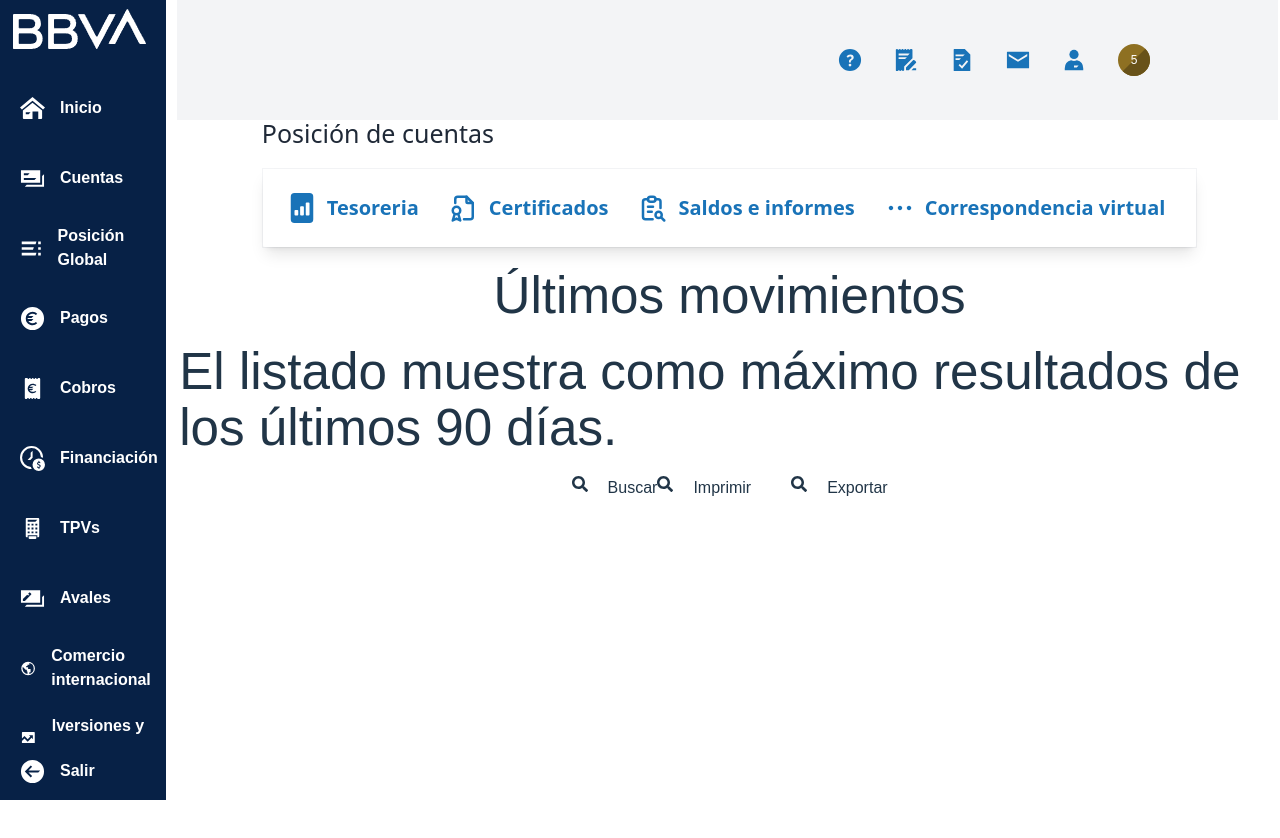
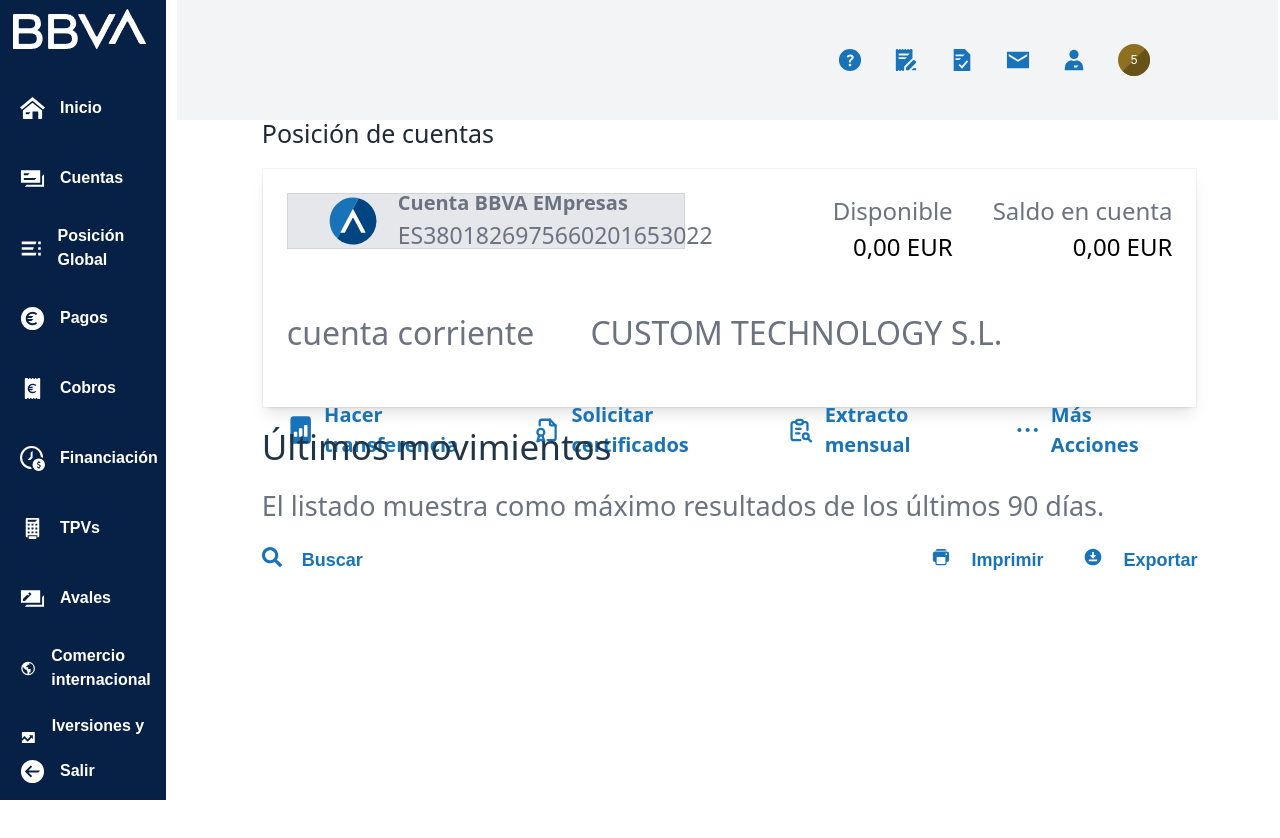
Before and after one commit to SakuraNoTamashi/clonBBVA, a React (Vite) app: page /portal/details in a window 1280 px wide. Shown: the top 838 px of the page. Built offline with nearby package versions, Linux system fonts and the light colour scheme.

Commit message:
upper content details

```diff
--- a/src/pages/dashboard/AccountMovements.tsx
+++ b/src/pages/dashboard/AccountMovements.tsx
@@ -5,6 +5,10 @@
 import { TbFileCertificate, TbReportSearch } from "react-icons/tb";
 import { IoIosMore } from "react-icons/io";
 import { FaSearch } from "react-icons/fa";
+import { bbvaLogo } from "../../assets";
+import { FaChevronDown } from "react-icons/fa";
+import { MdDownloadForOffline } from "react-icons/md";
+import { IoPrint } from "react-icons/io5";
 const AccountMovementsPage = () => {
   const [isSidebarOpen, setSidebarOpen] = useState(false);
   const openSidebar = () => {
@@ -24,65 +28,104 @@
             Posición de cuentas
           </h1>
         </div>
-        <div className="flex  w-[85%] h-[10vh]  justify-around border border-gray-100">
-          <div className="bg-white p-6 rounded-sm shadow-lg w-full h-full flex gap-[30px] font-sans">
+        <div className="flex  w-[85%] h-[30vh]  justify-around border border-gray-100">
+          <div className="bg-white p-6 rounded-sm shadow-lg w-full h-full flex flex-col font-sans gap-[50px]">
+            <div className="w-full flex justify-between">
+              <div className="w-[45%] h-[7vh] bg-gray-200 border border-gray-300 flex items-center gap-5">
+                <img
+                  src={bbvaLogo}
+                  width={50}
+                  className=" object-scale-down ml-10"
+                />
+                <div className="flex flex-col">
+                  <p className="text-[20px] text-gray-500 font-bold">
+                    Cuenta BBVA EMpresas
+                  </p>
+                  <p className="text-[23px] text-gray-500">
+                    ES3801826975660201653022
+                  </p>
+                </div>
+                <FaChevronDown color="#1973B8" className="ml-[30%]" />
+              </div>
+
+              <div className="flex gap-10">
+                <div className="flex flex-col items-end">
+                  <p className="text-[24px] text-gray-500">Disponible</p>
+                  <p className="text-[24px] text-black font-medium">0,00 EUR</p>
+                </div>
+
+                <div className="flex flex-col items-end font-sans">
+                  <p className="text-[24px] text-gray-500">Saldo en cuenta</p>
+                  <p className="text-[24px] text-black font-medium">0,00 EUR</p>
+                </div>
+              </div>
+            </div>
+
+            <div className="flex gap-14 font-sans">
+              <h1 className="text-[32px] text-gray-500">cuenta corriente</h1>
+              <h1 className="text-[32px] text-gray-500">
+                CUSTOM TECHNOLOGY S.L.
+              </h1>
+            </div>
+            <div className="flex gap-[30px]">
               <div className="flex items-center gap-[10px]">
                 <BsFileBarGraphFill color="#1973b8" size={30} />
                 <a className="text-infoBlue   font-semibold text-[20px]">
-                Tesoreria
+                  Hacer transferencia
                 </a>
               </div>
               <div className="flex items-center gap-[10px]">
                 <TbFileCertificate color="#1973b8" size={30} />
                 <a className="text-infoBlue   font-semibold text-[20px]">
-                Certificados
+                  Solicitar certificados
                 </a>
               </div>
               <div className="flex items-center gap-[10px]">
                 <TbReportSearch color="#1973b8" size={30} />
                 <a className="text-infoBlue   font-semibold text-[20px]">
-                Saldos e informes
+                  Extracto mensual
                 </a>
               </div>
               <div className="flex items-center gap-[10px]">
                 <IoIosMore color="#1973b8" size={30} />
                 <a className="text-infoBlue   font-semibold text-[20px]">
-                Correspondencia virtual
+                  Más Acciones
                 </a>
               </div>
             </div>
           </div>
+        </div>
 
-        <div>
-          <h1>Últimos movimientos</h1>
+        <div className="w-[85%] flex justify-start ">
+          <h1 className="font-sans text-[35px]">Últimos movimientos</h1>
         </div>
-        <div>
-          <p>
-            <h1>
+        <div className="w-[85%] flex justify-start ">
+          <p className="text-[27px] text-gray-500 font-sans">
             El listado muestra como máximo resultados de los últimos 90 días.
-            </h1>
           </p>
         </div>
 
-        <div className="flex justify-between">
+        <div className="flex justify-between w-[85%]">
           <div className="flex gap-5">
-            <FaSearch />
-            <p>Buscar</p>
+            <FaSearch color="#1973b8" size={20} />
+            <a className="text-infoBlue   font-semibold text-[18px]">Buscar</a>
           </div>
 
           <div className="flex gap-10">
             <div className="flex gap-5">
-              <FaSearch />
-              <p>Imprimir</p>
+              <IoPrint color="#1973b8" size={20} />
+              <a className="text-infoBlue   font-semibold text-[18px]">
+                Imprimir
+              </a>
             </div>
             <div className="flex gap-5">
-              <FaSearch />
-              <p>Exportar</p>
+              <MdDownloadForOffline color="#1973b8" size={20} />
+              <a className="text-infoBlue   font-semibold text-[18px]">
+                Exportar
+              </a>
             </div>
           </div>
         </div>
-
-
       </section>
     </>
   );
```
Lines whose indentation alone changed are shown as unchanged.
